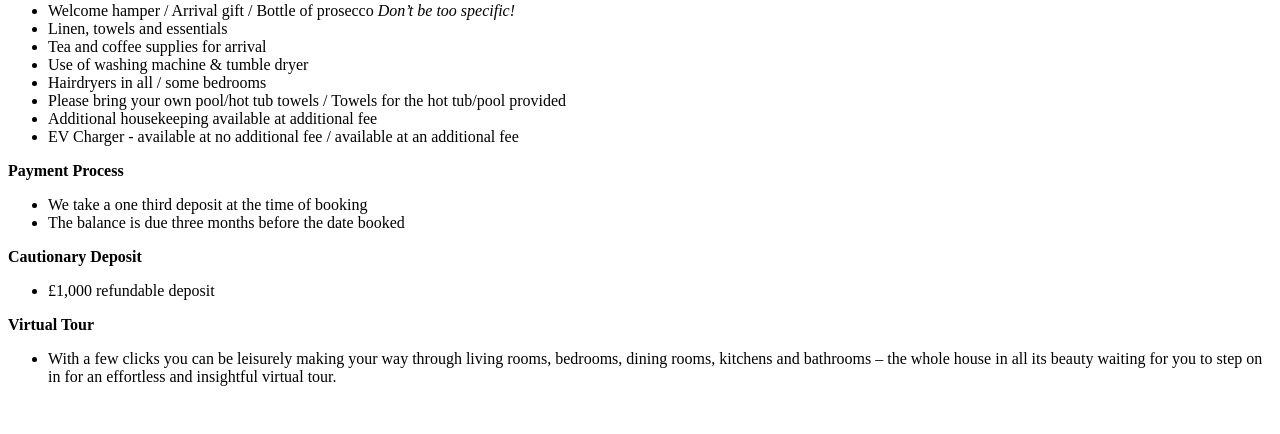
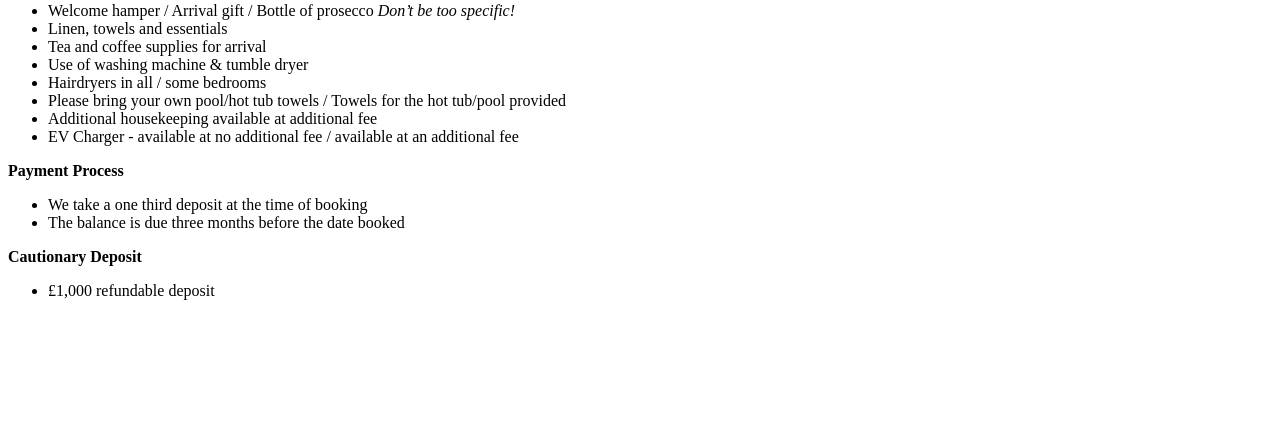
Before and after one commit to eirichmond/katomswold, a PHP site: page /house-page-key-facts.php in a window 1280 px wide. Shown: the part 2947-3381 px from the top of the page. After the commit the page ends 3247 px from the top, so only its background shows below. Run offline with PHP 8.4, Linux system fonts and the light colour scheme.

Commit message:
Remove Virtual Tour section from Key Facts Blueprint pattern (#489)
Drops the "Virtual Tour" heading and description list from the bottom of
the right-hand column in katomswold/house-page-key-facts, so new Blueprint
facts pages no longer carry it. VR tours are opt-in per house and live on
the gallery page (#h-virtual-tour), which is unchanged.

Claude-Session: https://claude.ai/code/session_012fKbmFLDqK9zAQqnzSF5o8

```diff
--- a/patterns/house-page-key-facts.php
+++ b/patterns/house-page-key-facts.php
@@ -510,16 +510,6 @@
 <ul class="wp-block-list"><!-- wp:list-item -->
 <li>£1,000 refundable deposit</li>
 <!-- /wp:list-item --></ul>
-<!-- /wp:list -->
-
-<!-- wp:paragraph -->
-<p><strong>Virtual Tour</strong></p>
-<!-- /wp:paragraph -->
-
-<!-- wp:list -->
-<ul class="wp-block-list"><!-- wp:list-item -->
-<li>With a few clicks you can be leisurely making your way through living rooms, bedrooms, dining rooms, kitchens and bathrooms – the whole house in all its beauty waiting for you to step on in for an effortless and insightful virtual tour.</li>
-<!-- /wp:list-item --></ul>
 <!-- /wp:list --></div>
 <!-- /wp:group --></div>
 <!-- /wp:column --></div>
```
